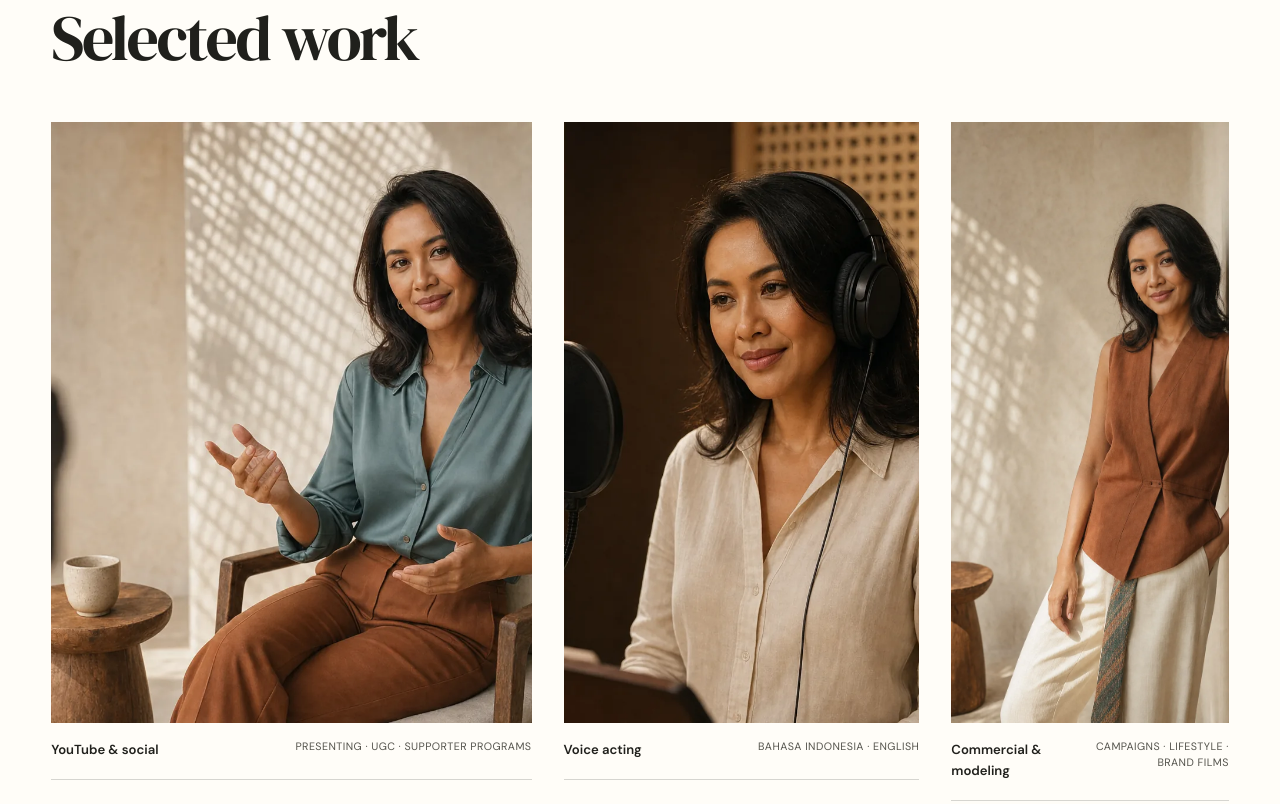
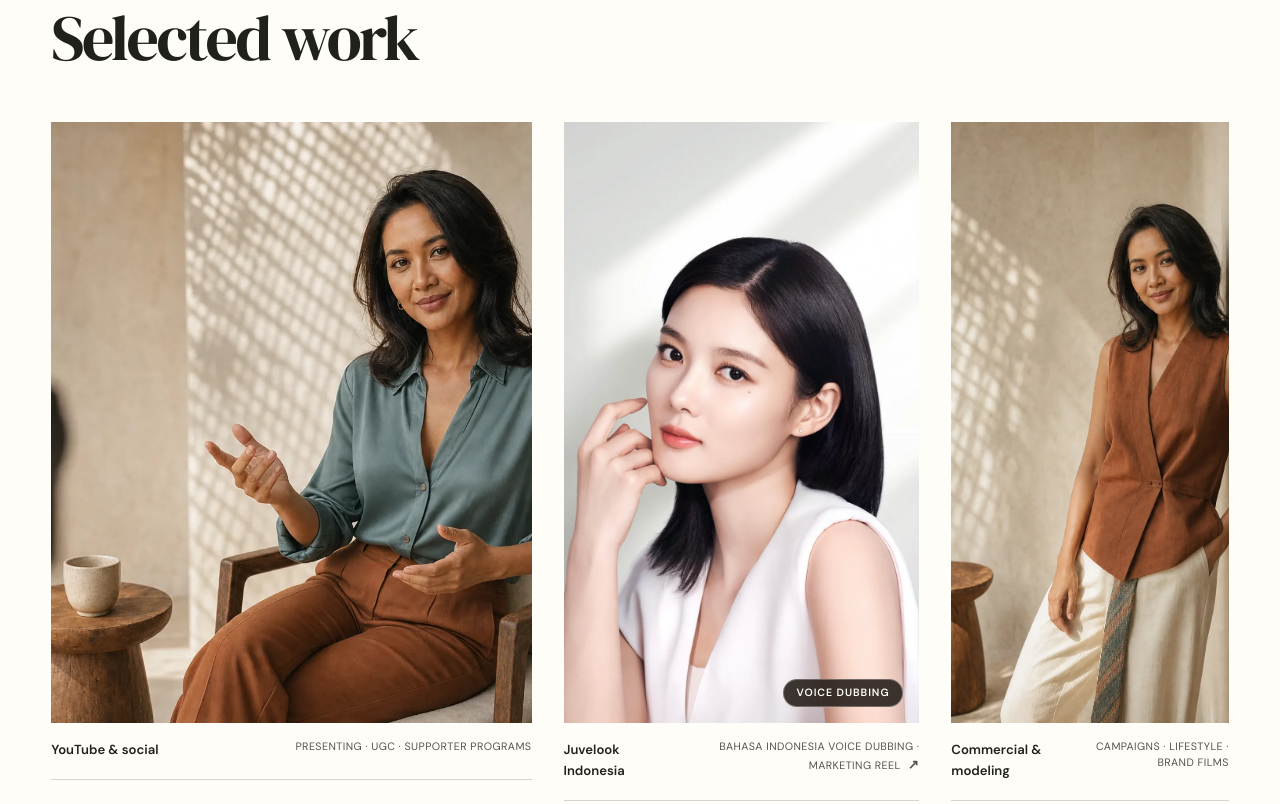
Before and after one commit to fbtopg/astrid-portfolio-website, a website: page index.html in a window 1280 px wide. Shown: the part 1100-1904 px from the top of the page. Drawn offline with Linux system fonts and the light colour scheme.

Commit message:
Feature Juvelook Indonesia voice dubbing

```diff
--- a/index.html
+++ b/index.html
@@ -154,14 +154,17 @@
               </figcaption>
             </figure>
 
-            <figure class="portfolio-item" data-reveal data-reveal-delay="1">
-              <div class="portfolio-media portfolio-media-voice">
-                <img src="assets/astrid-voice-studio.webp" width="1536" height="1024" loading="lazy" alt="Editorial portfolio concept of a voice artist recording in a professional studio">
-              </div>
-              <figcaption>
-                <span>Voice acting</span>
-                <small>Bahasa Indonesia · English</small>
-              </figcaption>
+            <figure class="portfolio-item portfolio-item-linked" data-reveal data-reveal-delay="1">
+              <a class="portfolio-link" href="https://www.instagram.com/reel/DO0rRiBD0Sn/" target="_blank" rel="noopener noreferrer">
+                <div class="portfolio-media portfolio-media-voice">
+                  <img src="assets/juvelook-indonesia-reel.webp" width="900" height="1600" loading="lazy" decoding="async" alt="Juvelook Indonesia campaign portrait featuring global ambassador Kim You Jung">
+                  <span class="portfolio-project-tag" aria-hidden="true">Voice dubbing</span>
+                </div>
+                <figcaption>
+                  <span>Juvelook Indonesia</span>
+                  <small>Bahasa Indonesia voice dubbing · Marketing reel <span class="portfolio-external" aria-hidden="true">↗</span><span class="sr-only"> (opens on Instagram in a new tab)</span></small>
+                </figcaption>
+              </a>
             </figure>
 
             <figure class="portfolio-item" data-reveal data-reveal-delay="2">
--- a/styles.css
+++ b/styles.css
@@ -628,7 +628,17 @@ ul {
   min-width: 0;
 }
 
+.portfolio-link {
+  display: block;
+}
+
+.portfolio-link:focus-visible {
+  outline-color: var(--clay);
+  outline-offset: 6px;
+}
+
 .portfolio-media {
+  position: relative;
   height: clamp(430px, 47vw, 650px);
   overflow: hidden;
   background: var(--paper-deep);
@@ -650,7 +660,7 @@ ul {
 }
 
 .portfolio-media-voice img {
-  object-position: 58% center;
+  object-position: center 34%;
 }
 
 .portfolio-media-model img {
@@ -668,6 +678,42 @@ ul {
 .portfolio-item figcaption span {
   font-size: 0.82rem;
   font-weight: 600;
+}
+
+.portfolio-item-linked figcaption > span:first-child {
+  transition: color 200ms ease;
+}
+
+.portfolio-item-linked:hover figcaption > span:first-child {
+  color: var(--clay-dark);
+}
+
+.portfolio-project-tag {
+  position: absolute;
+  right: 1rem;
+  bottom: 1rem;
+  border: 1px solid rgba(255, 253, 248, 0.28);
+  border-radius: 999px;
+  background: rgba(36, 29, 25, 0.88);
+  color: var(--ivory);
+  padding: 0.5rem 0.8rem;
+  font-size: 0.66rem;
+  font-weight: 600;
+  letter-spacing: 0.09em;
+  line-height: 1;
+  text-transform: uppercase;
+  -webkit-backdrop-filter: blur(8px);
+  backdrop-filter: blur(8px);
+}
+
+.portfolio-external {
+  display: inline-block;
+  margin-left: 0.25rem;
+  transition: transform 200ms var(--ease-out);
+}
+
+.portfolio-item-linked:hover .portfolio-external {
+  transform: translate(2px, -2px);
 }
 
 .portfolio-item figcaption small {
```
Also changed, not shown: scripts/check-site.js (+6 -2 lines), README.md, assets/juvelook-indonesia-reel.webp (added).
